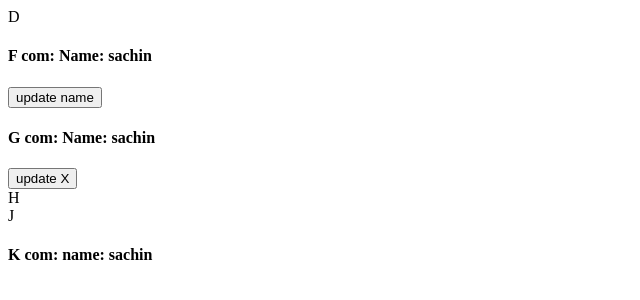
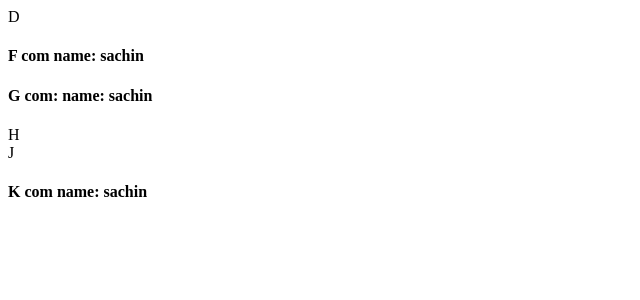
Before and after one commit to venkatravilla333/react-06, a React (Create React App) app in the folder my-app/: page / in a window 1280 px wide. Shown: the top 300 px of the page, without its empty margins (0-640 px from the left). Built offline with nearby package versions, Linux system fonts and the light colour scheme.

Commit message:
local state & state lifting & prop drilling in class com

```diff
--- a/my-app/src/App.js
+++ b/my-app/src/App.js
@@ -4,7 +4,7 @@
 // import Jsx from "./functionalComponents/jsx/Jsx";
 
 // import Parent from "./classComponents/Props/Parent";
-import A from "./functionalComponents/state/localState/A";
+import A from "./classComponents/state/localState/A";
 
 // import Parent from "./functionalComponents/Props/Parent";
 
--- /dev/null
+++ b/my-app/src/classComponents/state/localState/A.js
@@ -0,0 +1,32 @@
+import React, { Component } from 'react'
+import B from './B'
+import C from './C'
+
+export class A extends Component {
+  constructor(props) {
+    super(props)
+
+    this.state = {
+       name: 'sachin'
+    }
+  }
+
+  updateName = () => {
+    this.setState({
+      name: 'kohli'
+    })
+  }
+  render() {
+    return (
+      <div>
+        {/* <h4>A com Name: {this.state.name} </h4>
+        <button onClick={this.updateName}>update name</button> */}
+        <B name={ this.state.name} />
+        <C name={this.state.name } />
+
+      </div>
+    )
+  }
+}
+
+export default A
--- /dev/null
+++ b/my-app/src/classComponents/state/localState/B.js
@@ -0,0 +1,17 @@
+import React, { Component } from 'react'
+import D from './D'
+import E from './E'
+
+export class B extends Component {
+  render() {
+    console.log(this.props)
+    return (
+      <div>
+        <D />
+        <E name={this.props.name} />
+      </div>
+    )
+  }
+}
+
+export default B
--- /dev/null
+++ b/my-app/src/classComponents/state/localState/C.js
@@ -0,0 +1,17 @@
+import React, { Component } from 'react'
+import H from './H'
+import I from './I'
+
+export class C extends Component {
+  render() {
+    console.log(this.props)
+    return (
+      <div>
+        <H />
+        <I name={this.props.name} />
+      </div>
+    )
+  }
+}
+
+export default C
--- /dev/null
+++ b/my-app/src/classComponents/state/localState/D.js
@@ -0,0 +1,11 @@
+import React, { Component } from 'react'
+
+export class D extends Component {
+  render() {
+    return (
+      <div>D</div>
+    )
+  }
+}
+
+export default D
--- /dev/null
+++ b/my-app/src/classComponents/state/localState/E.js
@@ -0,0 +1,17 @@
+import React, { Component } from 'react'
+import F from './F'
+import G from './G'
+
+export class E extends Component {
+  render() {
+    console.log(this.props)
+    return (
+      <div>
+        <F name={ this.props.name} />
+        <G name={this.props.name} />
+      </div>
+    )
+  }
+}
+
+export default E
--- /dev/null
+++ b/my-app/src/classComponents/state/localState/F.js
@@ -0,0 +1,13 @@
+import React, { Component } from 'react'
+
+export class F extends Component {
+  render() {
+    return (
+      <div>
+        <h4>F com name: {this.props.name}</h4>
+      </div>
+    );
+  }
+}
+
+export default F
--- /dev/null
+++ b/my-app/src/classComponents/state/localState/G.js
@@ -0,0 +1,14 @@
+import React, { Component } from 'react'
+
+export class G extends Component {
+
+  render() {
+    return (
+      <div>
+        <h4>G com: name: {this.props.name}</h4>
+      </div>
+    );
+  }
+}
+
+export default G
--- /dev/null
+++ b/my-app/src/classComponents/state/localState/H.js
@@ -0,0 +1,11 @@
+import React, { Component } from 'react'
+
+export class H extends Component {
+  render() {
+    return (
+      <div>H</div>
+    )
+  }
+}
+
+export default H
--- /dev/null
+++ b/my-app/src/classComponents/state/localState/I.js
@@ -0,0 +1,17 @@
+import React, { Component } from 'react'
+import J from './J'
+import K from './K'
+
+export class I extends Component {
+  render() {
+    console.log(this.props)
+    return (
+      <div>
+        <J />
+        <K name={this.props.name } />
+      </div>
+    )
+  }
+}
+
+export default I
--- /dev/null
+++ b/my-app/src/classComponents/state/localState/J.js
@@ -0,0 +1,11 @@
+import React, { Component } from 'react'
+
+export class J extends Component {
+  render() {
+    return (
+      <div>J</div>
+    )
+  }
+}
+
+export default J
--- /dev/null
+++ b/my-app/src/classComponents/state/localState/K.js
@@ -0,0 +1,13 @@
+import React, { Component } from 'react'
+
+export class K extends Component {
+  render() {
+    return (
+      <div>
+        <h4>K com name: {this.props.name}</h4>
+      </div>
+    );
+  }
+}
+
+export default K
```
